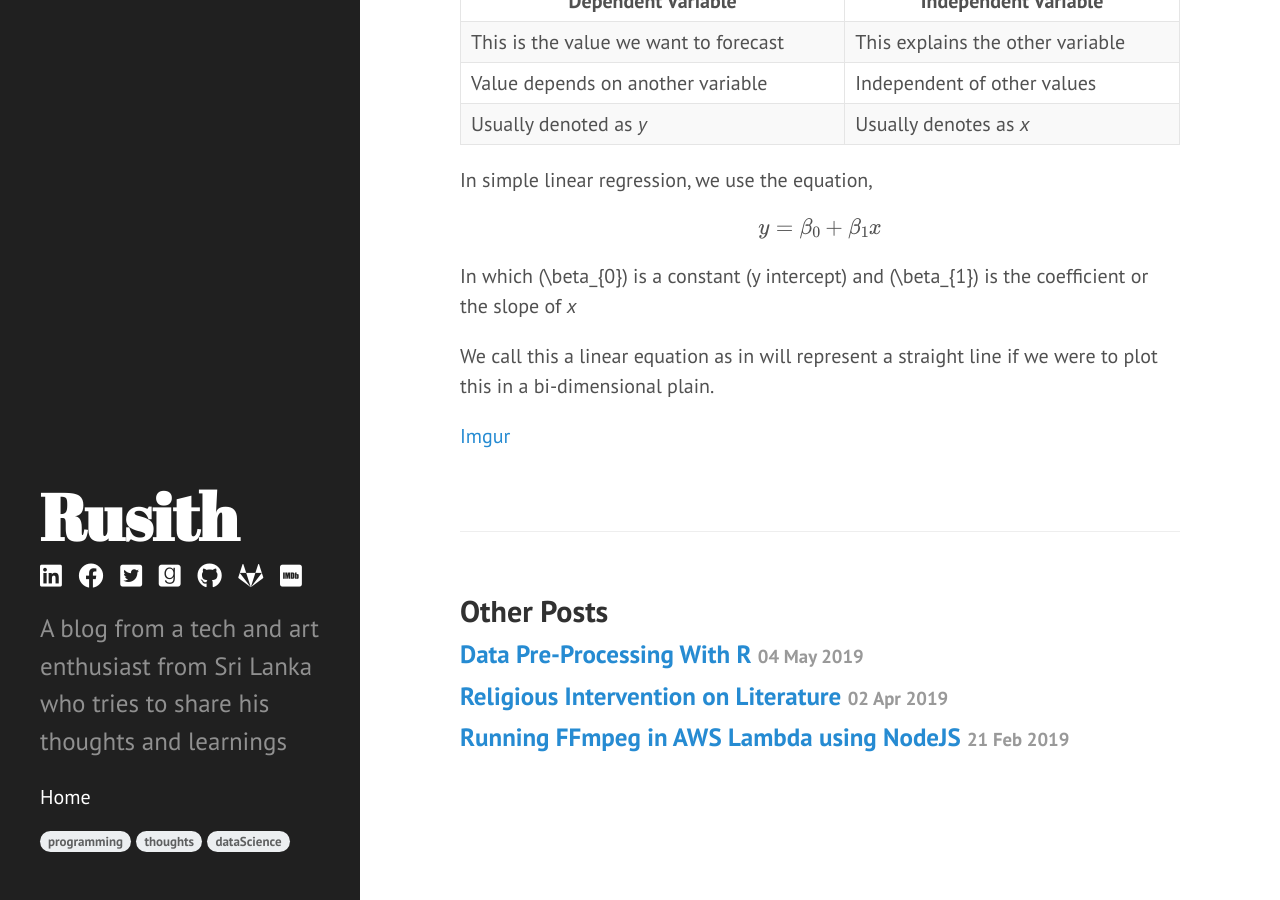
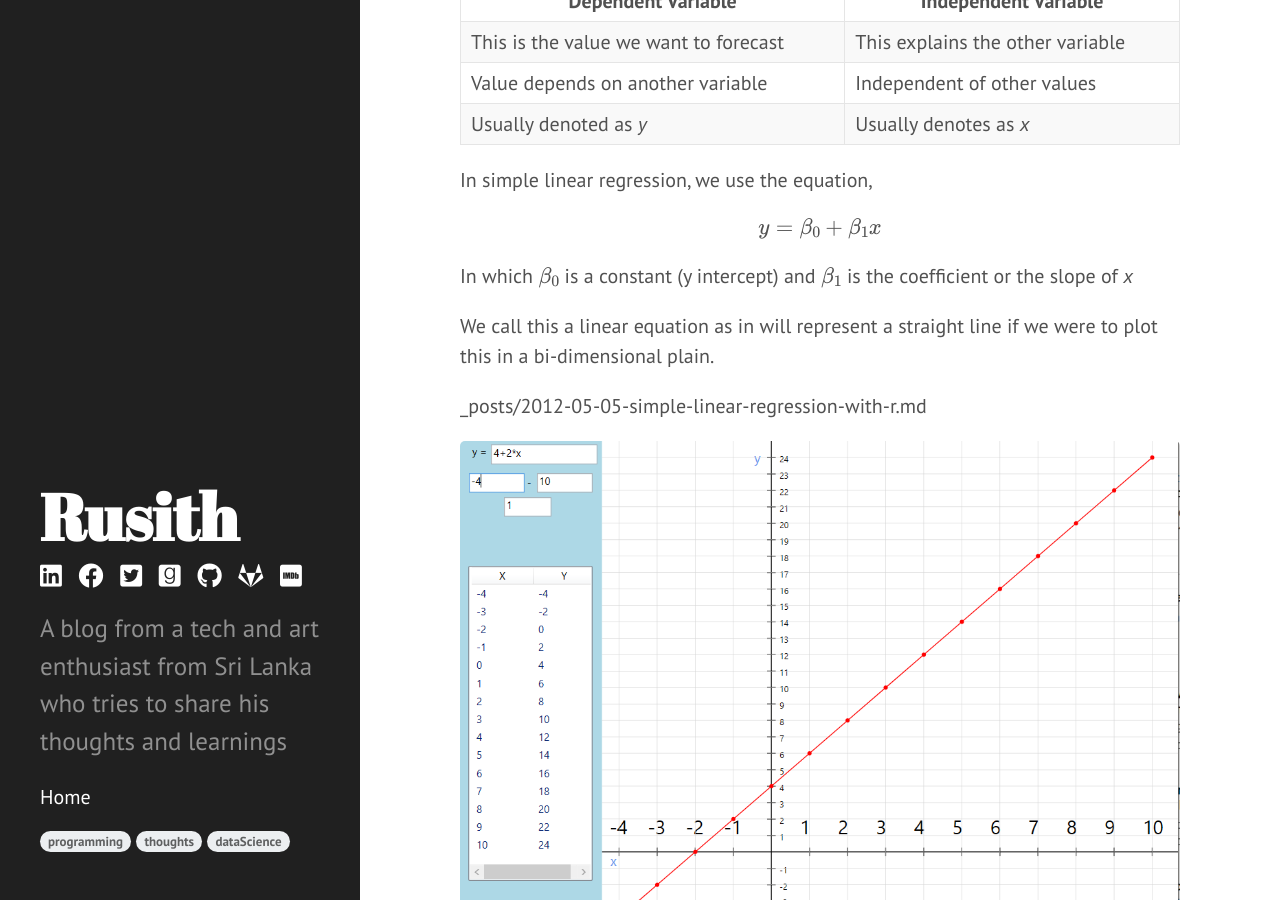
Before and after one commit to rusith/rusith.github.io, a Jekyll site: the page built from _posts/2012-05-05-simple-linear-regression-with-r.md, in a window 1280 px wide and 900 px high, scrolled down 530 px. Built offline with Jekyll 4.4.1, drawn with Linux system fonts in a browser that asks for light colours; nearby versions of some CDN libraries; formulas are drawn with MathJax 3; comment, search, counter and statistics services are not loaded.

Commit message:
added an image

```diff
--- a/_posts/2012-05-05-simple-linear-regression-with-r.md
+++ b/_posts/2012-05-05-simple-linear-regression-with-r.md
@@ -23,8 +23,10 @@ In simple linear regression, we use the equation,
 
 $$y = \beta_{0} + \beta_{1}x$$
 
-In which \(\beta_{0}\) is a constant (y intercept) and \(\beta_{1}\) is the coefficient or the slope of *x*
+In which $$\beta_{0}$$ is a constant (y intercept) and $$\beta_{1}$$ is the coefficient or the slope of *x*
 
 We call this a linear equation as in will represent a straight line if we were to plot this in a bi-dimensional plain.
 
-[Imgur](https://i.imgur.com/XUByeyS.png)
+{{page.path}}
+
+<img src="{{ site.url }}/public/images/2012-05-05-simple-linear-regression-with-r/sample-plot-1.png">
```
Also changed, not shown: public/images/2012-05-05-simple-linear-regression-with-r/sample-plot-1.png (added).
